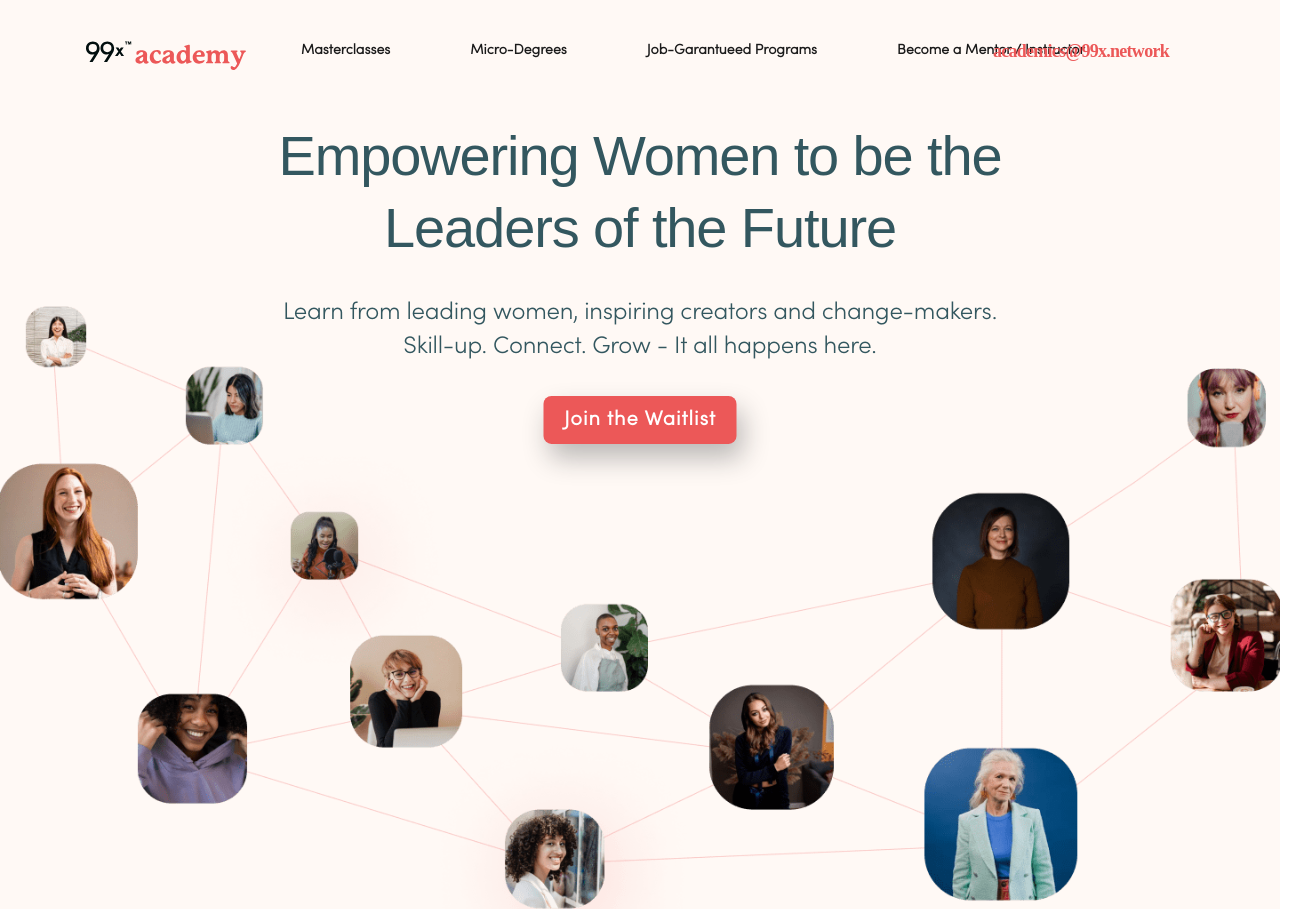
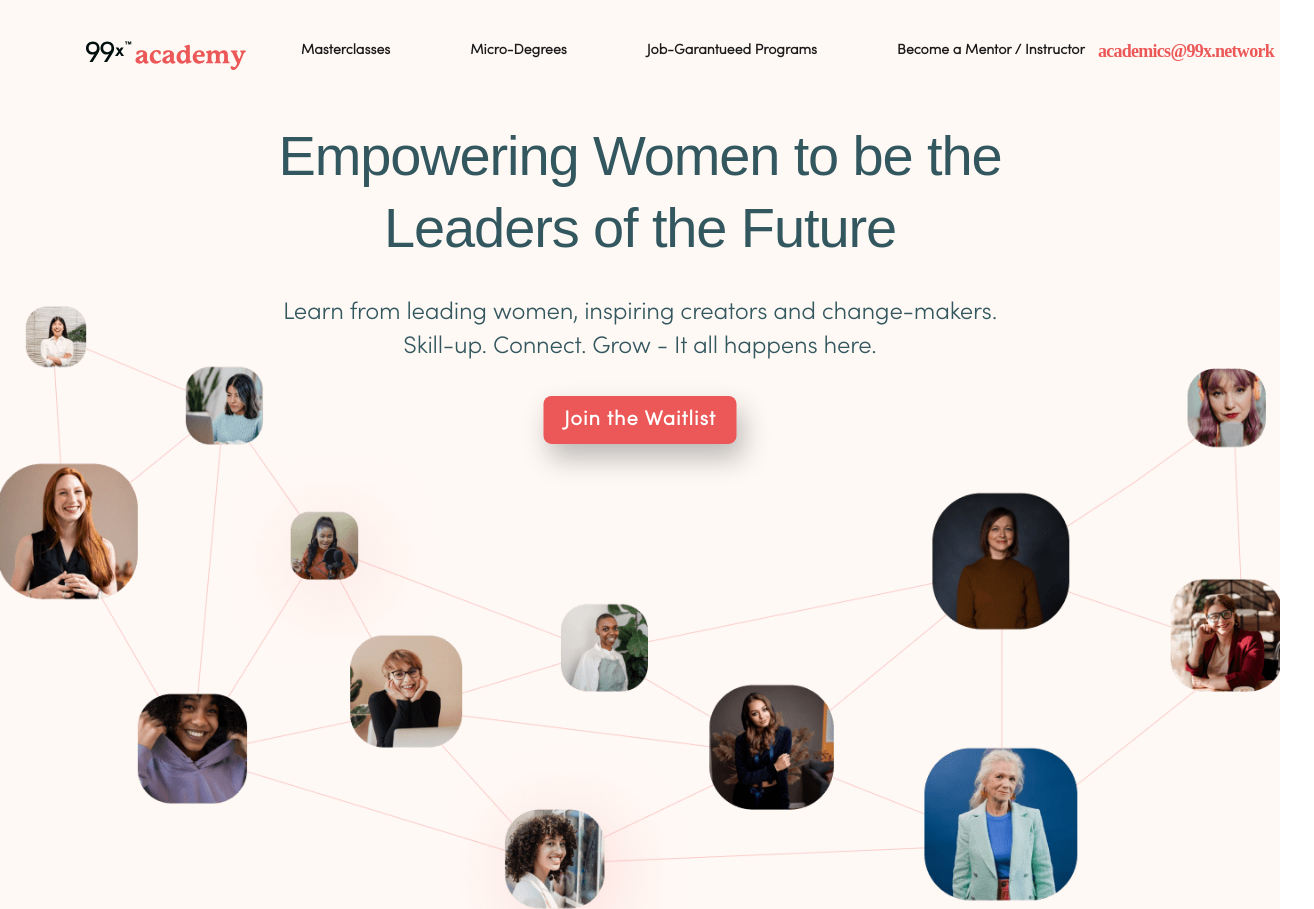
Before and after one commit to dbaria/99xapp, a plain HTML site: page index.html in a window 1280 px wide. Shown: the top 909 px of the page, 1314 px wide, since content can reach past the window. Drawn offline with nearby package versions, Linux system fonts and the light colour scheme; a web font is replaced by a local one.

Commit message:
mobile responsive last menu item

```diff
--- a/css/main-style.css
+++ b/css/main-style.css
@@ -244,7 +244,7 @@ button.btn-waitlist:active:focus{
 }
 .navbar-nav>li:last-child{
   position: absolute;
-  right: 70px;
+  right: -35px;
 }
 .navbar-nav>li:last-child a{
   font-family: P22MackinacPro;
```
